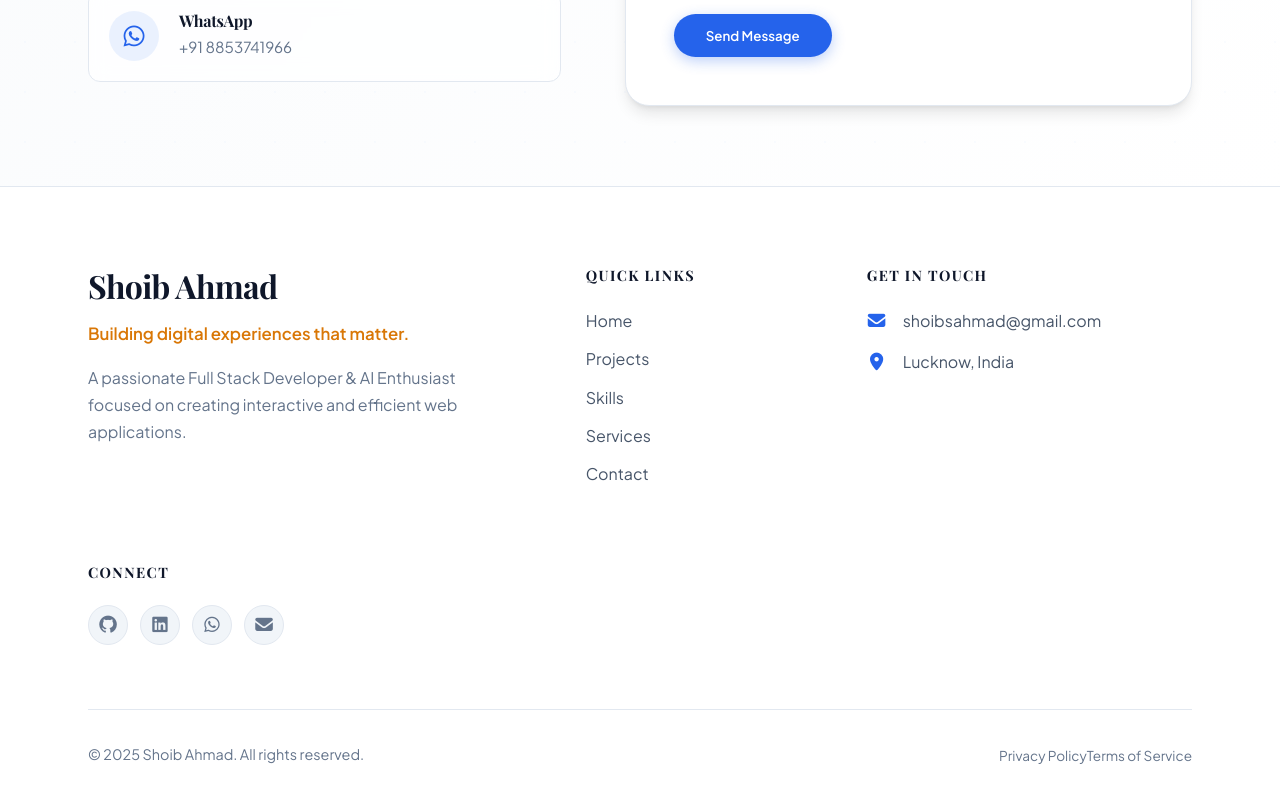
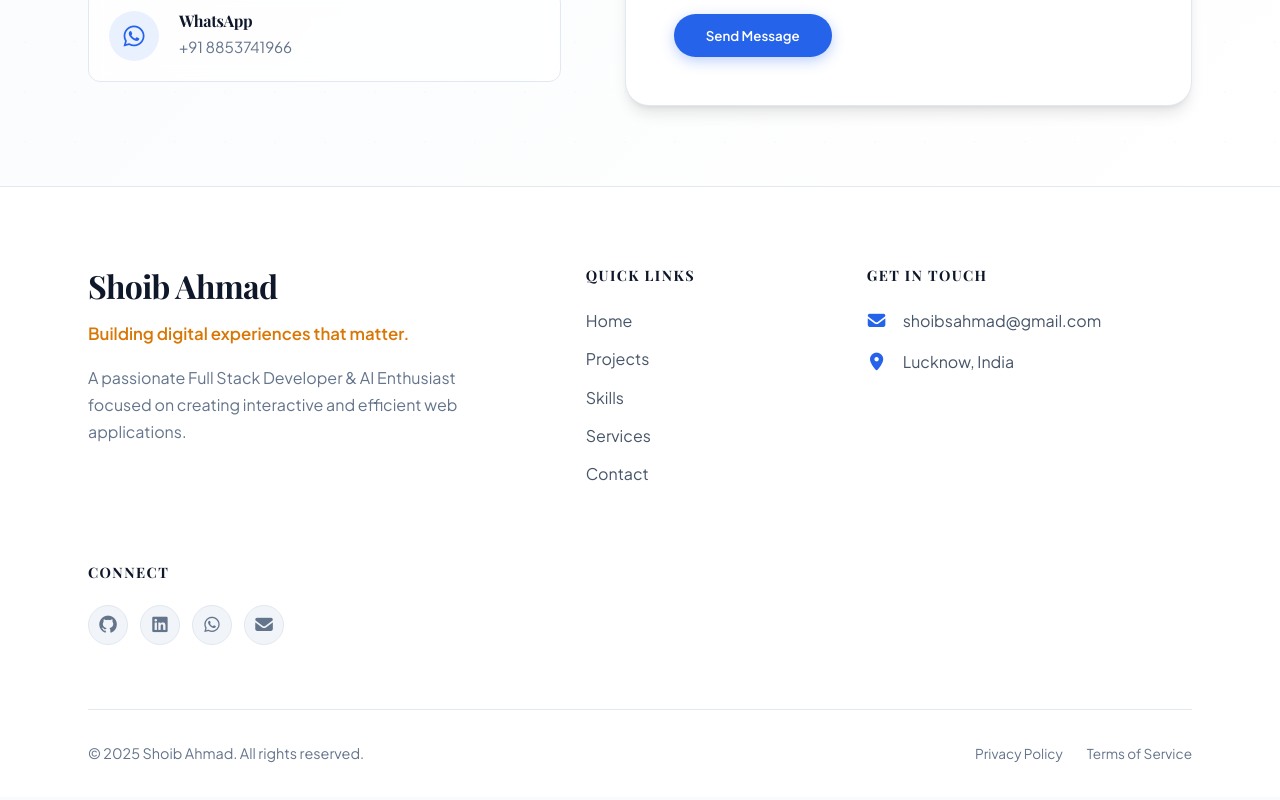
Before and after one commit to shoibahmad/portfolio-react, a React (Vite) app: page /contact in a window 1280 px wide. Shown: the part 733-1533 px from the top of the page. Built offline with nearby package versions, Linux system fonts and the light colour scheme; a web font is replaced by a local one.

Commit message:
Fixed footer

```diff
--- a/src/components/Footer.css
+++ b/src/components/Footer.css
@@ -155,7 +155,7 @@
     font-size: 0.9rem;
 }
 
-.footer-legal p {
+.footer-legal {
     display: flex;
     gap: 1.5rem;
 }
```
